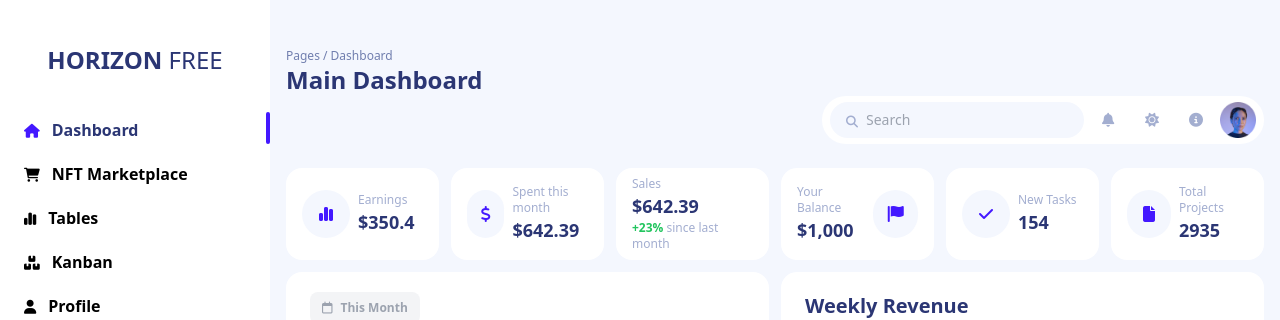
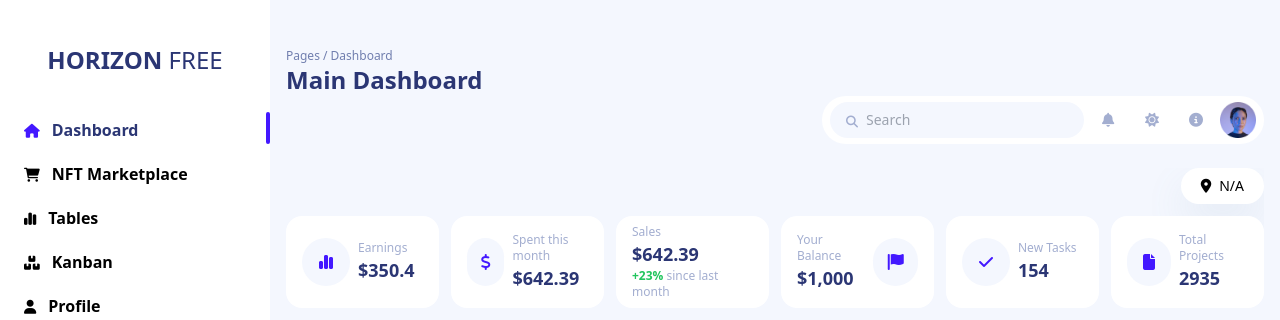
Before and after one commit to sina-byn/horizon-ui-dashboard, a React (Vite) app: page / in a window 1280 px wide. Shown: the top 320 px of the page. Built offline with nearby package versions, Linux system fonts and the light colour scheme; no server answers.

Commit message:
status-toolbar and ip-indicator were added

```diff
--- /dev/null
+++ b/src/features/StatusToolbar/IpIndicator/api/getIp.ts
@@ -0,0 +1,15 @@
+import { useState, useEffect } from 'react';
+
+const getIp = () => {
+  const [ip, setIp] = useState<string>('');
+
+  useEffect(() => {
+    fetch('https://api64.ipify.org?format=json')
+      .then(res => res.json())
+      .then(({ ip }) => setIp(ip));
+  }, []);
+
+  return ip;
+};
+
+export default getIp;
--- /dev/null
+++ b/src/features/StatusToolbar/IpIndicator/index.tsx
@@ -0,0 +1,15 @@
+// * api
+import getIp from './api/getIp';
+
+const IpIndicator = () => {
+  const ip = getIp();
+
+  return (
+    <div className='ip-indicator space-x-2'>
+      <i className='fa-solid fa-location-dot' />
+      <span className='ip-address'>{ip ? ip : 'N/A'}</span>
+    </div>
+  );
+};
+
+export default IpIndicator;
--- /dev/null
+++ b/src/features/StatusToolbar/index.tsx
@@ -0,0 +1,20 @@
+import clsx from 'clsx';
+
+// * components
+import IpIndicator from './IpIndicator';
+
+const StatusToolbar = () => {
+  return (
+    <div
+      className={clsx(
+        'status-toolbar col-span-12 justify-self-end w-fit flex items-center gap-x-4',
+        'bg-white dark:bg-d-primary text-sm dark:text-white shadow-custom dark:shadow-none',
+        'rounded-full transition-all duration-300 px-5 py-2'
+      )}
+    >
+      <IpIndicator />
+    </div>
+  );
+};
+
+export default StatusToolbar;
--- a/src/layouts/MainLayout.tsx
+++ b/src/layouts/MainLayout.tsx
@@ -13,6 +13,7 @@ import Breadcrumbs from '../components/Breadcrumbs';
 import Toolbar from '../features/Toolbar';
 import SearchToolbar from '../features/SearchToolbar';
 import Footer from '../features/Footer';
+import StatusToolbar from '../features/StatusToolbar';
 
 // * types
 type MainLayoutProps = {
@@ -40,6 +41,7 @@ const MainLayout = ({ title, children }: MainLayoutProps) => {
             </header>
             <div className='content h-screen overflow-y-auto'>
               <div className='content-wrap grid grid-cols-12 auto-rows-max gap-3'>
+                <StatusToolbar />
                 {children}
               </div>
               <Footer />
```
